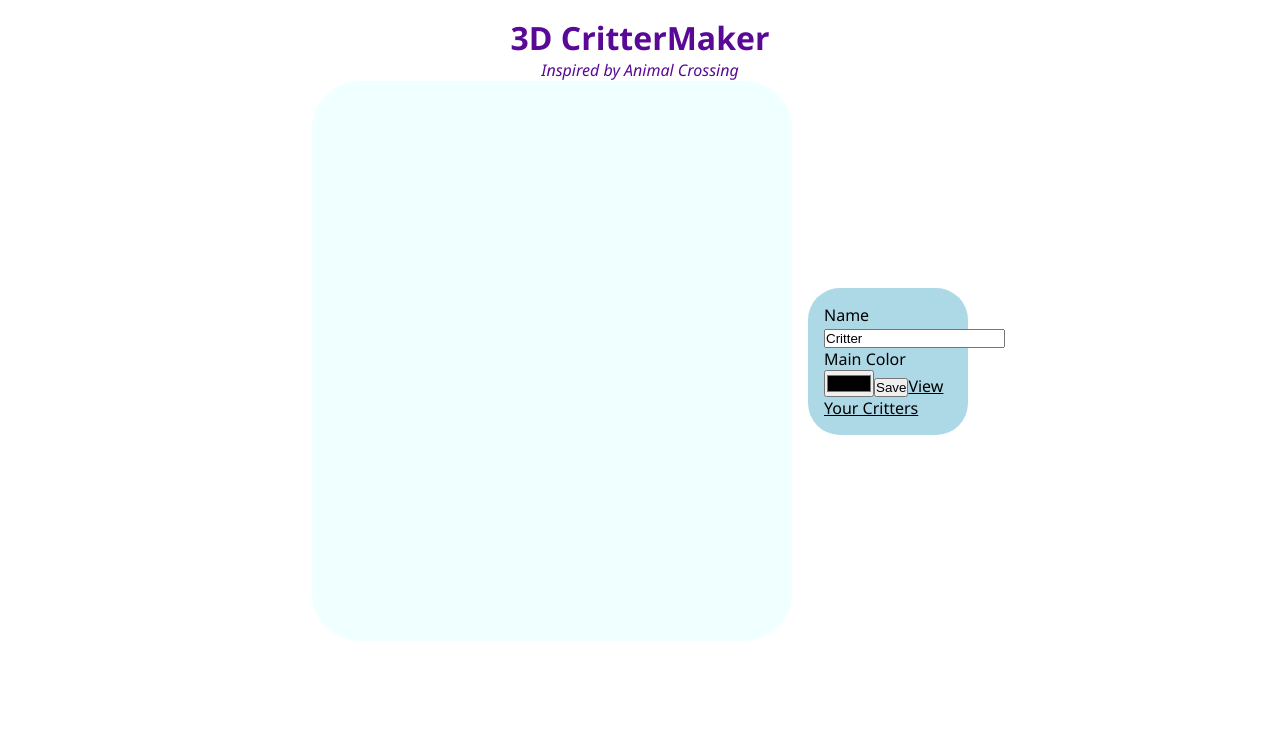
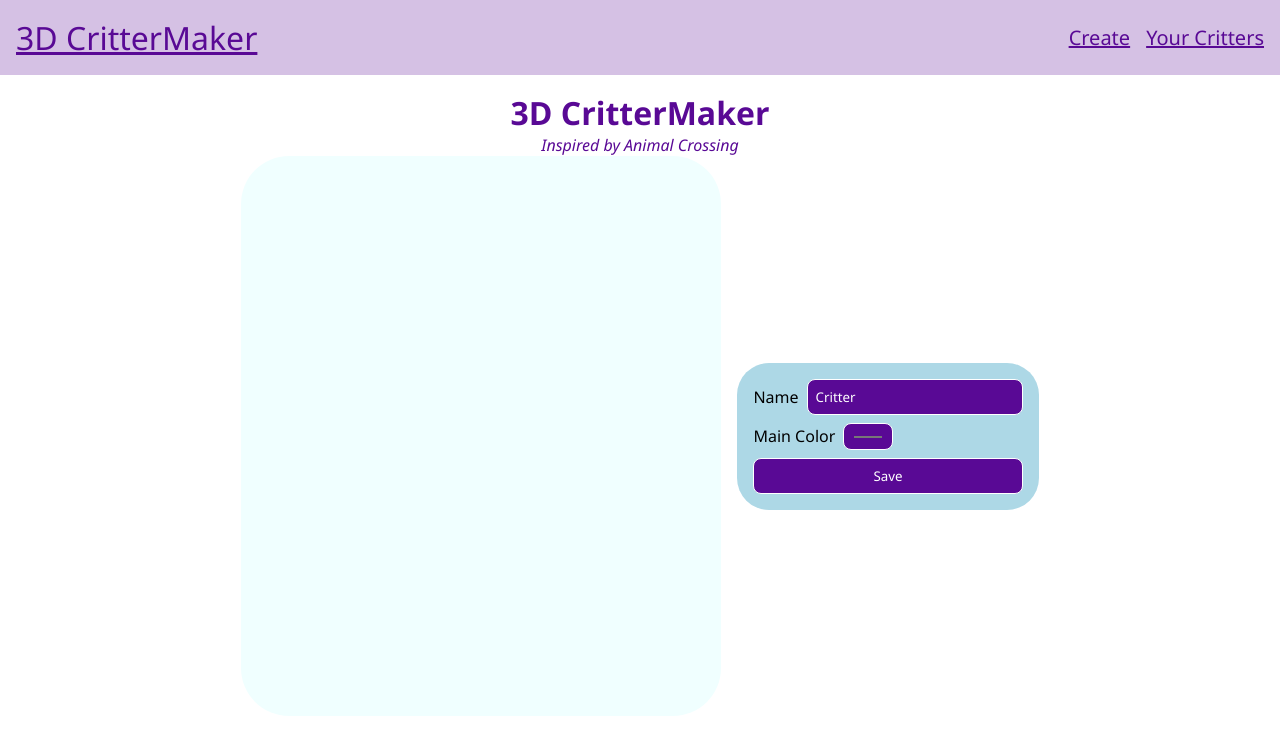
Before and after one commit to talia-storymaker/crittermaker, a Next.js app: page / in a window 1280 px wide. Shown: the top 754 px of the page. Built offline with nearby package versions, Linux system fonts and the light colour scheme; no server answers.

Commit message:
more styling, metadata, and misc.

```diff
--- a/app/globals.css
+++ b/app/globals.css
@@ -42,6 +42,7 @@
 }
 
 /* basics */
+
 .page {
   padding: 1rem;
 }
@@ -60,3 +61,78 @@
 .subtitle {
   font-style: italic;
 }
+
+/* header/nav */
+
+header {
+  display: flex;
+  flex-direction: row;
+  align-items: center;
+  justify-content: space-between;
+  padding: 1rem;
+  font-size: 1.25rem;
+}
+
+.logo {
+  font-size: 2rem;
+}
+
+.nav-list {
+  list-style-type: none;
+  display: flex;
+  flex-direction: row;
+  gap: 1rem;
+}
+
+/* form */
+
+label {
+  display: flex;
+  flex-direction: row;
+  align-items: center;
+  gap: 0.5rem;
+}
+
+input, button {
+  border-radius: 0.5rem;
+  padding: 0.5rem;
+  border: 1px solid var(--background);
+  background: var(--foreground);
+  color: var(--background);
+  font-family: inherit;
+  cursor: pointer;
+  position: relative;
+}
+
+input:hover::before,
+input:focus::before,
+button:hover::before,
+button:focus::before,
+.subtle-bg::before {
+  content: "";
+  position: absolute;
+  top: 0;
+  left: 0;
+  width: 100%;
+  height: 100%;
+  background: var(--background);
+  opacity: 0.25;
+}
+
+/* utility */
+
+.subtle-bg {
+  position: relative;
+}
+
+.subtle-bg::before {
+  content: "";
+  position: absolute;
+  top: 0;
+  left: 0;
+  width: 100%;
+  height: 100%;
+  background: var(--foreground);
+  opacity: 0.25;
+  z-index: -1;
+}
--- a/app/layout.tsx
+++ b/app/layout.tsx
@@ -1,20 +1,10 @@
 import type { Metadata } from "next";
-import { Geist, Geist_Mono } from "next/font/google";
 import "./globals.css";
-
-const geistSans = Geist({
-  variable: "--font-geist-sans",
-  subsets: ["latin"],
-});
-
-const geistMono = Geist_Mono({
-  variable: "--font-geist-mono",
-  subsets: ["latin"],
-});
+import Link from "next/link";
 
 export const metadata: Metadata = {
-  title: "Create Next App",
-  description: "Generated by create next app",
+  title: "3D CritterMaker",
+  description: "Create your own 3D critters inspired by Animal Crossing!",
 };
 
 export default function RootLayout({
@@ -24,7 +14,20 @@
 }>) {
   return (
     <html lang="en">
-      <body className={`${geistSans.variable} ${geistMono.variable}`}>
+      <body>
+        <header className="header subtle-bg">
+          <Link className="logo" href="/">3D CritterMaker</Link>
+          <nav>
+            <ul className="nav-list">
+              <li>
+                <Link href="/">Create</Link>
+              </li>
+              <li>
+                <Link href="/your-critters">Your Critters</Link>
+              </li>
+            </ul>
+          </nav>
+        </header>
         {children}
       </body>
     </html>
--- a/app/page.module.css
+++ b/app/page.module.css
@@ -16,5 +16,7 @@
   color: black;
   border-radius: 2rem;
   padding: 1rem;
-  width: 10rem;
+  display: flex;
+  flex-direction: column;
+  gap: 0.5rem;
 }
--- a/app/page.tsx
+++ b/app/page.tsx
@@ -3,7 +3,6 @@
 import { Canvas } from "@react-three/fiber";
 import { Suspense, useState } from "react";
 import Critter from "./components/Critter";
-import Link from "next/link";
 import { OrbitControls } from "@react-three/drei";
 
 export default function Home() {
@@ -29,12 +28,15 @@
       return "Critter";
     }
   });
+  const [showSavedStatus, setShowSavedStatus] = useState(false);
 
   function saveCritter(name: string, mainColor: string) {
     try {
       const critters = JSON.parse(localStorage.getItem("critters") || "[]");
       critters.push({ name, mainColor });
       localStorage.setItem("critters", JSON.stringify(critters));
+      setShowSavedStatus(true);
+      setTimeout(() => setShowSavedStatus(false), 2000);
     } catch (error) {
       console.error("Failed to save critter:", error);
     }
@@ -89,8 +91,9 @@
                 onChange={(e) => setMainColor(e.target.value)}
               />
             </label>
-            <button onClick={() => saveCritter(name, mainColor)}>Save</button>
-            <Link href="/your-critters">View Your Critters</Link>
+            <button onClick={() => saveCritter(name, mainColor)}>
+              Save{showSavedStatus ? "d!" : ""}
+            </button>
           </form>
         </div>
       </main>
--- a/app/your-critters/your-critters.module.css
+++ b/app/your-critters/your-critters.module.css
@@ -1,4 +1,15 @@
 .critters {
-    display: grid;
-    grid-template-columns: 1fr 1fr 1fr;
+  display: grid;
+  grid-template-columns: 1fr 1fr 1fr;
+  gap: 1rem;
 }
+
+.critter {
+  border-radius: 2rem;
+  padding: .5rem;
+  overflow: hidden;
+  display: flex;
+  flex-direction: column;
+  align-items: center;
+  gap: .75rem;
+}
```
Also changed, not shown: app/your-critters/CritterGrid.tsx (added, +72 -0 lines), app/your-critters/page.tsx (+8 -67 lines).
